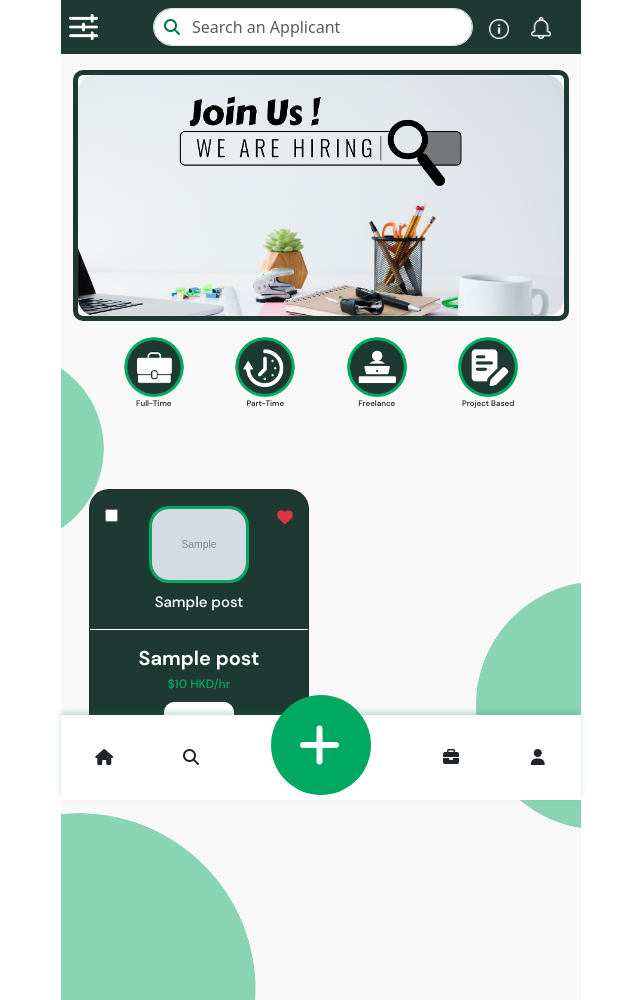
After one commit to Do-Test-Live/W-Hire-and-Zeek, a PHP site: page /company.php?company_id=1 in a window 1280 px wide. The commit adds this page. Shown: the whole page, without its empty margins (319-959 px from the left). Run offline with PHP 8.4, Linux system fonts and the light colour scheme; the visitor is signed in with stand-in values (Sample User, id 1); tables that the repository leaves empty or names only in its code hold one stand-in row (values such as "Sample post"); grey boxes marked "Sample" are stand-in pictures; some libraries are stand-ins or nearby versions.

Commit message:
company added

```diff
--- /dev/null
+++ b/applicant.php
@@ -0,0 +1 @@
+<?php
--- /dev/null
+++ b/company.php
@@ -0,0 +1,390 @@
+<?php
+session_start();
+require_once('include/dbController.php');
+$db_handle = new DBController();
+date_default_timezone_set("Asia/Hong_Kong");
+
+if (!isset($_SESSION['userid'])) {
+    header("Location: login.php");
+}
+$userId = $_SESSION['userid'];
+
+if (isset($_POST['apply'])) {
+    $job_id = $_POST['job_post'];
+    $inserted_at = date('Y-m-d h:i:s');
+
+    if ($job_id != '') {
+        $array = explode(', ', $job_id);
+        foreach ($array as $value) //loop over values
+        {
+            $query = "INSERT INTO `job_apply`(`job_id`, `customer_id`, `inserted_at`) VALUES ('$value','$userId','$inserted_at')";
+            $data = $db_handle->insertQuery($query);
+        }
+
+        echo "<script>
+                alert('Job Applied');
+                window.location.href='jobs.php';
+                </script>";
+    } else {
+        echo "<script>
+                alert('Job not selected');
+                window.location.href='jobs.php';
+                </script>";
+    }
+}
+
+if (isset($_POST['favourite'])) {
+    $company_id = $_POST['company_id'];
+    $job_id = $_POST['job_id'];
+    $inserted_at = date('Y-m-d h:i:s');
+
+    $query = "INSERT INTO `favorite`( `customer_id`, `job_id`, `inserted_at`) VALUES ('$userId','$job_id','$inserted_at')";
+    $data = $db_handle->insertQuery($query);
+    echo "<script>
+                alert('Favourite Changed');
+                window.location.href='company.php?company_id=$company_id';
+                </script>";
+
+}
+?>
+<!DOCTYPE html>
+<html lang="en">
+<head>
+    <meta charset="utf-8">
+    <meta content="width=device-width, initial-scale=1" name="viewport">
+    <title>Hire & Zeek</title>
+    <link href="assets/images/favicon.ico" rel="icon" type="image/ico"/>
+    <link href="assets/vendor/Bootstrap/css/bootstrap.min.css" rel="stylesheet"/>
+    <link href="assets/vendor/FontAwesome/css/all.min.css" rel="stylesheet"/>
+    <link href="assets/vendor/toastr/css/toastr.min.css" rel="stylesheet" type="text/css"/>
+    <link href="assets/css/style.css" rel="stylesheet"/>
+    <script src="https://cdnjs.cloudflare.com/ajax/libs/prefixfree/1.0.7/prefixfree.min.js"></script>
+    <style>
+        .card {
+            position: relative;
+            background: #1e3932;
+        }
+
+        .card-checkbox,
+        .card-heart {
+            position: absolute;
+            top: 10px;
+            padding: 5px;
+            font-size: 16px;
+        }
+
+        .card-checkbox {
+            left: 15px;
+            top: 19px;
+        }
+
+        .card-heart {
+            right: 10px;
+            color: #f5f5f5;
+            background: none;
+            border: none;
+            cursor: pointer;
+        }
+
+        .card-body {
+            border-top: 1px solid white;
+        }
+    </style>
+</head>
+<body>
+<div class="container-fluid">
+    <div class="fs-job">
+        <div class="row mb-3 head-banner p-2 flex align-items-center justify-content-center">
+            <div class="col-2">
+                <img class="img-fluid" src="assets/images/13/menu.webp" style="width: 29px;">
+            </div>
+            <div class="col-8 pe-3">
+                <div class="form-group has-search">
+                    <span class="fa fa-search form-control-feedback"></span>
+                    <input class="form-control" placeholder="Search an Applicant" type="text">
+                </div>
+            </div>
+            <div class="col-1">
+                <img src="assets/images/13/info.webp" style="width: 20px">
+            </div>
+            <div class="col-1">
+                <img src="assets/images/13/notification.webp" style="width: 20px">
+            </div>
+        </div>
+        <div class="container" style="margin-bottom: 105px">
+            <div class="row">
+                <div class="col-12">
+                    <img class="img-fluid heading-banner" src="assets/images/12/5.webp">
+                </div>
+            </div>
+            <div class="row text-center mt-3" style="margin: 0 25px;">
+                <div class="col-3">
+                    <a href="company.php?company_id=<?php echo $_GET['company_id']; ?>&job_type=Full-Time">
+                        <img class="icons" alt="" src="assets/images/12/3.webp"/>
+                    </a>
+                </div>
+                <div class="col-3">
+                    <a href="company.php?company_id=<?php echo $_GET['company_id']; ?>&job_type=Part-Time">
+                        <img class="icons" alt="" src="assets/images/12/4.webp"/>
+                    </a>
+                </div>
+                <div class="col-3">
+                    <a href="company.php?company_id=<?php echo $_GET['company_id']; ?>&job_type=Freelance">
+                        <img class="icons" alt="" src="assets/images/12/2.webp"/>
+                    </a>
+                </div>
+                <div class="col-3">
+                    <a href="company.php?company_id=<?php echo $_GET['company_id']; ?>&job_type=Project-Based">
+                        <img class="icons" alt="" src="assets/images/12/1.webp"/>
+                    </a>
+                </div>
+            </div>
+            <div class="row text-center" style="margin: 0 25px;">
+                <div class="col-3">
+                    <a class="text-decoration-none" href="company.php?company_id=<?php echo $_GET['company_id']; ?>&job_type=Full-Time">
+                        <p class="icon-text text-dark">Full-Time</p>
+                    </a>
+                </div>
+                <div class="col-3">
+                    <a class="text-decoration-none" href="company.php?company_id=<?php echo $_GET['company_id']; ?>&job_type=Part-Time">
+                        <p class="icon-text text-dark">Part-Time</p>
+                    </a>
+                </div>
+                <div class="col-3">
+                    <a class="text-decoration-none" href="company.php?company_id=<?php echo $_GET['company_id']; ?>&job_type=Freelance">
+                        <p class="icon-text text-dark">Freelance</p>
+                    </a>
+                </div>
+                <div class="col-3">
+                    <a class="text-decoration-none" href="company.php?company_id=<?php echo $_GET['company_id']; ?>&job_type=Project-Based">
+                        <p class="icon-text text-dark">Project Based</p>
+                    </a>
+                </div>
+            </div>
+
+            <div class="row ms-1 me-1">
+                <div class="mt-5 text-center">
+                    <!-- Tab panes -->
+                    <div class="tab-content">
+                        <div aria-labelledby="tab1-tab" class="tab-pane fade show active" id="tab1" role="tabpanel">
+                            <div class="row">
+                                <?php
+                                $query_add_on = '';
+                                if (isset($_GET['company_id'])) {
+                                    $query_add_on .= " and j.company_id='{$_GET['company_id']}'";
+                                }
+                                if (isset($_GET['job_type'])) {
+                                    $query_add_on .= " and j.job_type='{$_GET['job_type']}'";
+                                }
+
+                                $query = "SELECT * FROM company as c,job_post as j where c.id=j.company_id" . $query_add_on . " order by j.id desc";
+                                $data = $db_handle->runQuery($query);
+                                $row_count = $db_handle->numRows($query);
+                                for ($i = 0; $i < $row_count; $i++) {
+
+                                    ?>
+                                    <div class="col-6 mt-3">
+                                        <div class="card">
+                                            <input type="checkbox" class="card-checkbox"
+                                                   value="<?php echo $data[$i]["id"]; ?>">
+                                            <div class="p-3">
+                                                <img alt="" class="card-img-top fs-job-card-img"
+                                                     src="<?php echo $data[$i]["image"]; ?>">
+                                                <p class="card-text card-sub-heading mt-2"><?php echo $data[$i]["name"]; ?></p>
+                                            </div>
+                                            <div class="card-body">
+                                                <h5 class="card-title card-heading"><?php echo $data[$i]["job_title"]; ?></h5>
+                                                <p class="card-text"><small
+                                                            class="text-muted">$<?php echo $data[$i]["salary"]; ?>
+                                                        HKD/hr</small></p>
+                                                <div class="text-center mt-2">
+                                                    <button type="button" name="submit"
+                                                            class="btn btn-outline-success fs-skills-next-btn"
+                                                            data-bs-toggle="modal"
+                                                            data-bs-target="#staticBackdrop<?php echo $data[$i]["id"]; ?>">
+                                                        Detail
+                                                    </button>
+                                                </div>
+
+                                                <div class="modal fade"
+                                                     id="staticBackdrop<?php echo $data[$i]["id"]; ?>"
+                                                     data-bs-backdrop="static"
+                                                     data-bs-keyboard="false" tabindex="-1"
+                                                     aria-labelledby="staticBackdropLabel" aria-hidden="true">
+                                                    <div class="modal-dialog modal-dialog-centered">
+                                                        <div class="modal-content">
+                                                            <div class="modal-header justify-content-center align-items-center">
+                                                                <a class="text-decoration-none text-white card-checkbox"
+                                                                   data-bs-dismiss="modal"
+                                                                   aria-label="Close"><i
+                                                                            class="fa-solid fa-chevron-left"></i></a>
+                                                                <?php
+                                                                $favourite = $db_handle->numRows("select * from favorite where job_id={$data[$i]['id']}");
+                                                                ?>
+                                                                <form action="" method="post">
+                                                                    <input type="hidden" name="job_id"
+                                                                           value="<?php echo $data[$i]["id"]; ?>"
+                                                                           required>
+                                                                    <input type="hidden" name="company_id"
+                                                                           value="<?php echo $_GET['company_id']; ?>" required>
+                                                                    <button type="submit" name="favourite"
+                                                                            class="card-heart"><i
+                                                                                class="fas fa-heart <?php if ($favourite % 2 == 1) echo 'text-danger'; ?>"></i>
+                                                                    </button>
+                                                                </form>
+                                                                <div class="row">
+                                                                    <div class="col-12 text-center">
+                                                                        <img src="<?php echo $data[$i]["image"]; ?>"
+                                                                             class="img-fluid" alt=""
+                                                                             style="border: 3px solid white;border-radius: 15px;"/>
+                                                                    </div>
+                                                                    <div class="col-12">
+                                                                        <h1 class="text-center text-white mt-3"
+                                                                            style="font-family: 'DMSans-Bold', serif;"><?php echo $data[$i]["name"]; ?></h1>
+                                                                    </div>
+                                                                </div>
+                                                            </div>
+                                                            <div class="modal-body">
+                                                                <h2 class="text-center"><?php echo $data[$i]["job_title"]; ?></h2>
+                                                                <p>
+                                                                    <?php echo $data[$i]["job_description"]; ?>
+                                                                </p>
+                                                                <div class="text-start">
+                                                                    <p>
+                                                                        <span class="badge text-bg-success">Salary/Rate:</span>
+                                                                        $<?php echo $data[$i]["salary"]; ?> HKD per
+                                                                        hour
+                                                                    </p>
+                                                                    <p>
+                                                                        <span class="badge text-bg-success">Job type:</span> <?php echo $data[$i]["job_type"]; ?>
+                                                                    </p>
+                                                                    <p>
+                                                                        <span class="badge text-bg-success">Address:</span> <?php echo $data[$i]["address"]; ?>
+                                                                    </p>
+                                                                    <p>
+                                                                        <span class="badge text-bg-success">Contact:</span> <?php echo $data[$i]["contact"]; ?>
+                                                                    </p>
+                                                                    <p>
+                                                                        <span class="badge text-bg-success">Rating:</span>
+                                                                        <span class="fa fa-star checked"></span>
+                                                                        <span class="fa fa-star checked"></span>
+                                                                        <span class="fa fa-star checked"></span>
+                                                                        <span class="fa fa-star checked"></span>
+                                                                        <span class="fa fa-star checked"></span>
+                                                                    </p>
+                                                                </div>
+                                                            </div>
+                                                            <div class="modal-footer" style="border-top: unset">
+                                                                <a href="applicant.php?job_id=<?php echo $data[$i]["id"]; ?>"
+                                                                        class="btn btn-success fs-button-apply"
+                                                                        name="apply">Applicant
+                                                                </a>
+                                                            </div>
+                                                        </div>
+                                                    </div>
+                                                </div>
+
+                                                <?php
+                                                $favourite = $db_handle->numRows("select * from favorite where job_id={$data[$i]['id']}");
+                                                ?>
+                                                <form action="" method="post">
+                                                    <input type="hidden" name="job_id"
+                                                           value="<?php echo $data[$i]["id"]; ?>" required>
+                                                    <input type="hidden" name="company_id"
+                                                           value="<?php echo $_GET['company_id']; ?>" required>
+                                                    <button type="submit" name="favourite" class="card-heart"><i
+                                                                class="fas fa-heart <?php if ($favourite % 2 == 1) echo 'text-danger'; ?>"></i>
+                                                    </button>
+                                                </form>
+                                            </div>
+                                        </div>
+                                    </div>
+                                    <?php
+
+                                } ?>
+                            </div>
+                        </div>
+                    </div>
+                </div>
+            </div>
+        </div>
+        <div class="row fixed-bottom text-center fs-nav-apply">
+            <div class="col-12 d-none">
+                <div style="background: rgba(255,255,255,0.85);border-top: 5px solid rgba(0,148,14,0.3);">
+                    <div class="row pt-3 pb-3 ps-2 pe-2">
+                        <div class="col-7 fs-url" id="result">
+                            0 selected task
+                        </div>
+                        <div class="col-5 text-end">
+                            <form action="" method="post">
+                                <input type="hidden" id="job_post" name="job_post" required>
+                                <button type="submit" class="btn btn-success fs-button-apply" name="apply">Apply
+                                </button>
+                            </form>
+                        </div>
+                    </div>
+                </div>
+            </div>
+            <div class="col-12 text-center fs-nav-fixed-bottom" style="padding-top: 30px">
+                <div class="row">
+                    <div class="col-2">
+                        <a href="dashboard.php" class="text-decoration-none text-dark">
+                            <i class="fa-solid fa-house"></i>
+                        </a>
+                    </div>
+                    <div class="col-2">
+                        <a href="search.php" class="text-decoration-none text-dark">
+                            <i class="fa-solid fa-magnifying-glass"></i>
+                        </a>
+                    </div>
+                    <div class="col-4">
+                        <a href="job-post.php" class="text-decoration-none text-dark">
+                            <div class="fs-plus-circle d-flex justify-content-center align-items-center text-white">
+                                <i class="fa-solid fa-plus fa-3x"></i>
+                            </div>
+                        </a>
+                    </div>
+                    <div class="col-2">
+                        <a href="jobs.php" class="text-decoration-none text-dark">
+                            <i class="fa-solid fa-briefcase"></i>
+                        </a>
+                    </div>
+                    <div class="col-2">
+                        <a href="profile.php" class="text-decoration-none text-dark">
+                            <i class="fa-solid fa-user"></i>
+                        </a>
+                    </div>
+                </div>
+            </div>
+        </div>
+    </div>
+</div>
+
+
+<script src="assets/vendor/Bootstrap/js/bootstrap.bundle.min.js"></script>
+<script src="assets/vendor/jQuery/jquery-3.6.4.min.js"></script>
+<script src="assets/vendor/OwlCarousel/js/owl.carousel.min.js"></script>
+<script src="assets/vendor/toastr/js/toastr.min.js" type="text/javascript"></script>
+<script src="assets/js/toastr-init.js" type="text/javascript"></script>
+<script src="assets/js/main.js"></script>
+<script>
+    document.addEventListener("DOMContentLoaded", function () {
+        const checkboxes = document.querySelectorAll("input[type='checkbox']");
+        const resultDisplay = document.getElementById("result");
+
+        checkboxes.forEach(function (checkbox) {
+            checkbox.addEventListener("change", function () {
+                const selectedCheckboxes = document.querySelectorAll("input[type='checkbox']:checked");
+                const selectedCount = selectedCheckboxes.length;
+                resultDisplay.textContent = `${selectedCount} selected task`;
+
+                const selectedValues = Array.from(selectedCheckboxes).map(cb => cb.value);
+                document.getElementById("job_post").value = selectedValues.join(', ');
+
+                console.log(`Selected option values: ${selectedValues.join(', ')}`);
+            });
+        });
+    });
+</script>
+</body>
+</html>
```
Also changed, not shown: job-post.php (+15 -3 lines), profile.php (+14 -1 lines), assets/images/company/58507_ab.png (added), assets/images/company/94298_ad.png (added).
